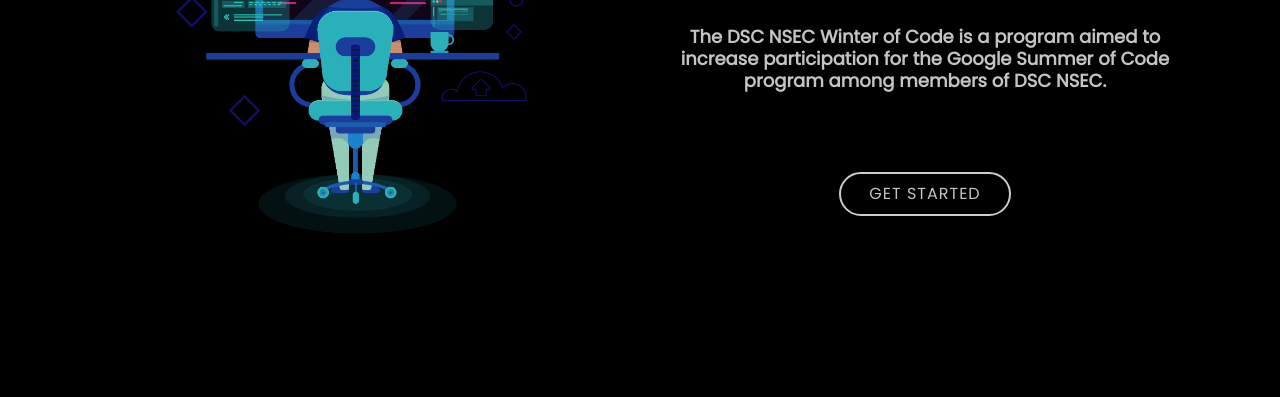
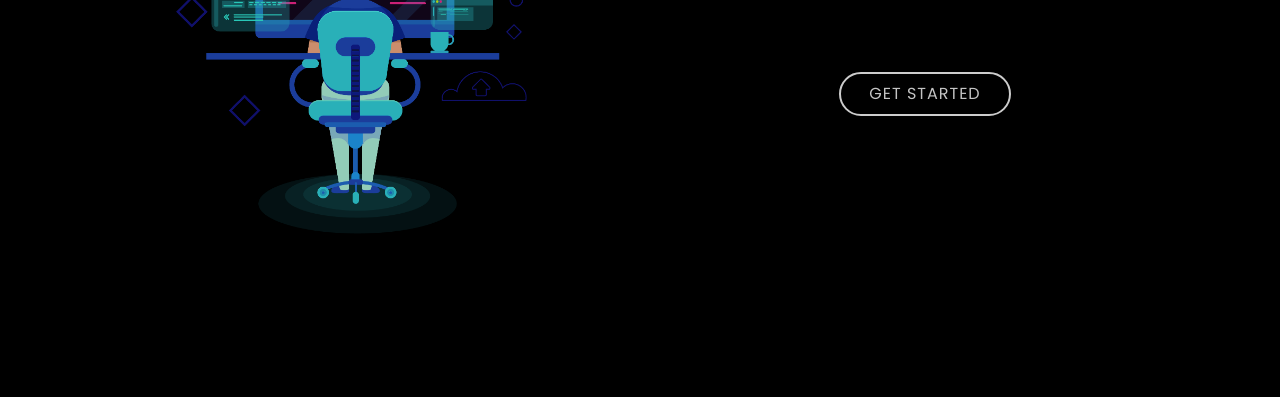
Before and after one commit to winterofcode/2019, a plain HTML site: page index.html in a window 1280 px wide. Shown: the part 400-797 px from the top of the page. Drawn offline with nearby package versions, Linux system fonts and the light colour scheme.

Commit message:
Update index.html

```diff
--- a/index.html
+++ b/index.html
@@ -63,7 +63,7 @@
                                 <div class="col-lg-6">
                                     <img src="img/flat3.png" alt="">
                                 </div>
-                                <div class="col-lg-6" style="margin-top: 100px">
+                                <div class="col-lg-6">
                                     <h1 class="display-3" style="font-size: 2.5rem !important;color: whitesmoke">Welcome to Winter of Code</h1>
                                     <br>
                                     <h5 style="color:whitesmoke">1<sup style="color: whitesmoke">st</sup> OCT - 31<sup style="color: whitesmoke">st</sup> OCT</h5>
```
